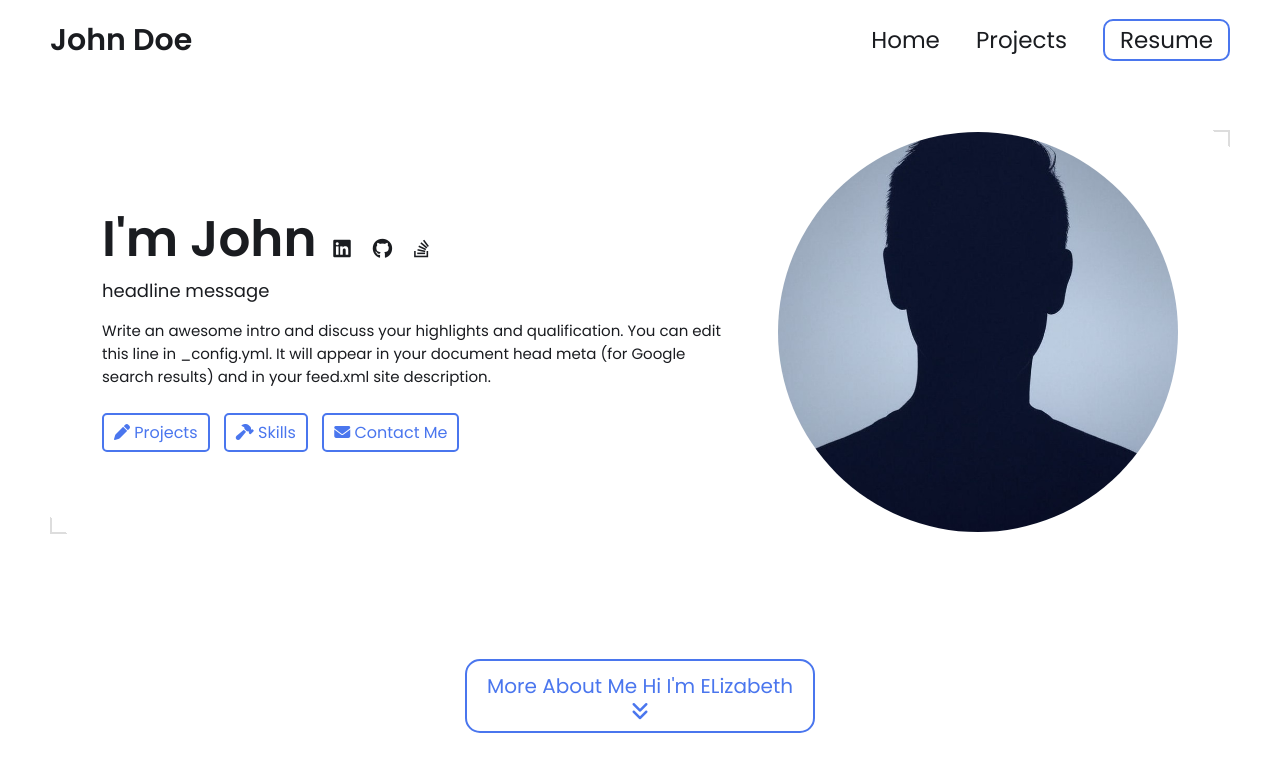
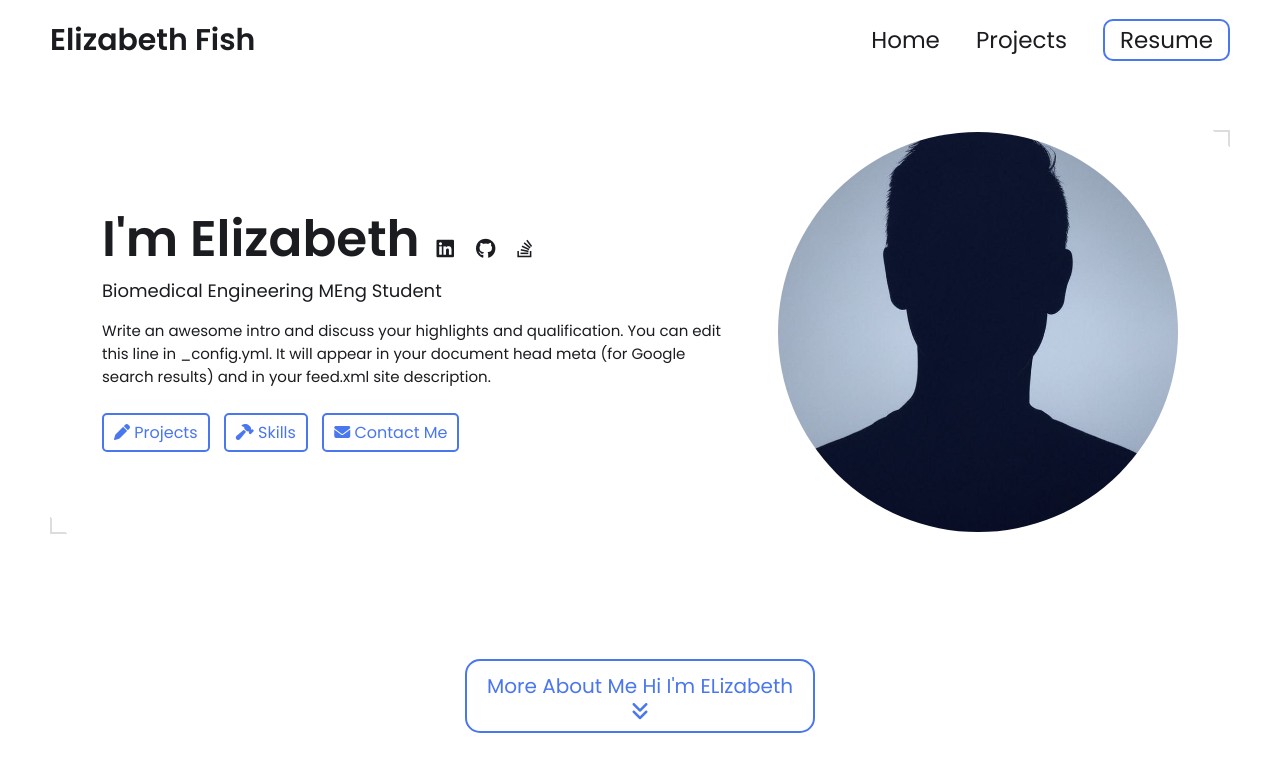
Before and after one commit to efish78/efish78.github.io, a Jekyll site: the page built from index.html, in a window 1280 px wide and 900 px high. Shown: the top 772 px of the window. Built offline with Jekyll 4.4.1, drawn with Linux system fonts in a browser that asks for light colours.

Commit message:
Update _config.yml

```diff
--- a/_config.yml
+++ b/_config.yml
@@ -7,13 +7,13 @@
 
 # Main Page Setup
 
-title: John Doe's Portfolio # This is what shows up in the tab of the browser
+title: Elizabeth Fish's Portfolio # This is what shows up in the tab of the browser
 
 
 
 # Hero Section
-name: John Doe
-headline: headline message
+name: Elizabeth Fish
+headline: Biomedical Engineering MEng Student
 description: >- # dont remove this line. this will ignore all new lines until the next section
   Write an awesome intro and discuss your highlights and qualification. You can edit this
   line in _config.yml. It will appear in your document head meta (for
```
